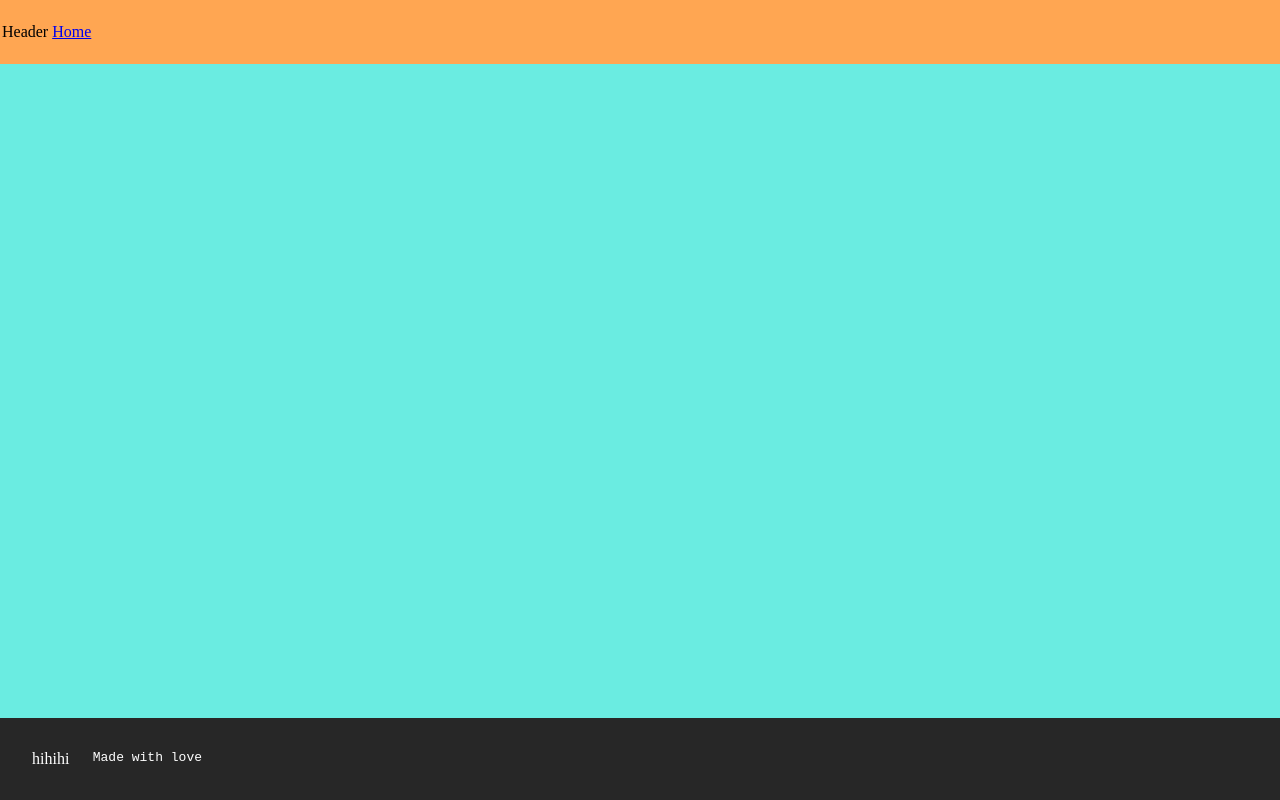
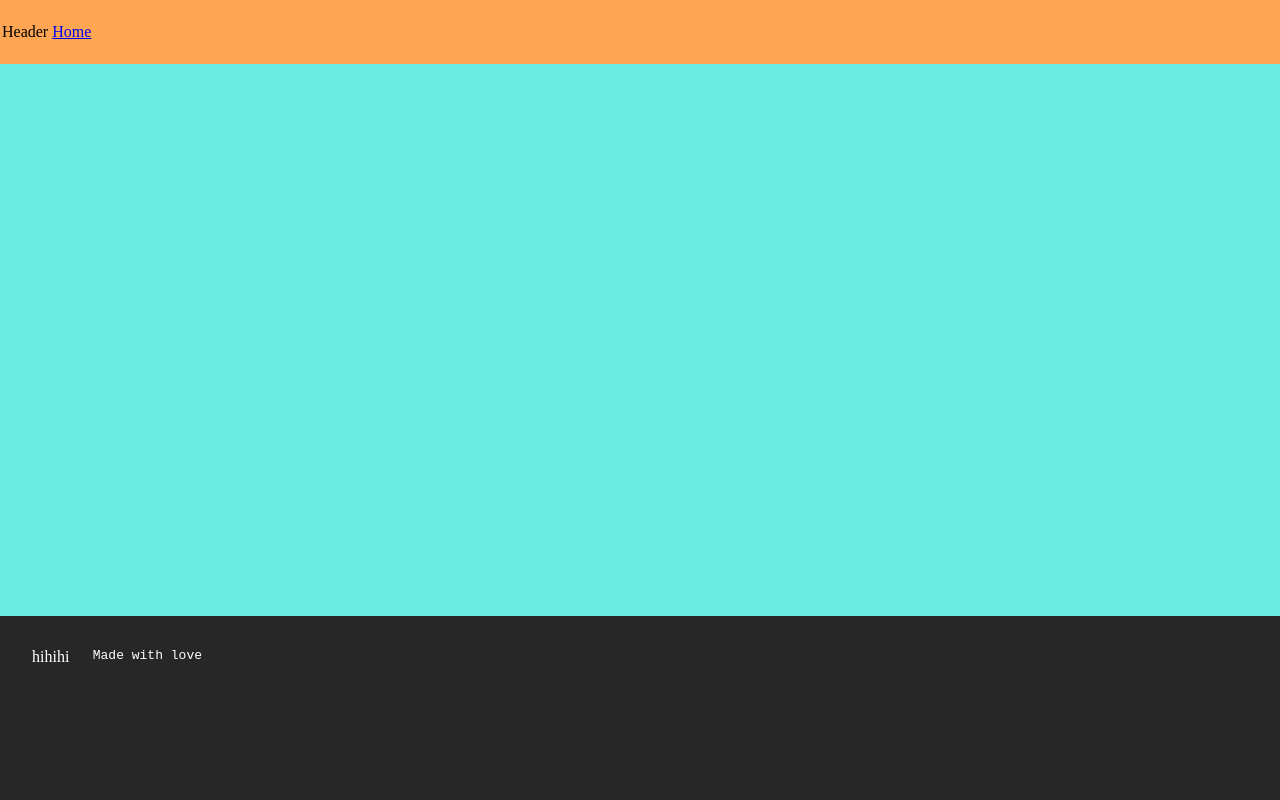
Before and after one commit to SayanRath/FIleCrypt, a plain HTML site: page index.html in a window 1280 px wide. Shown: the top 800 px of the page. Drawn offline with Linux system fonts and the light colour scheme.

Commit message:
adjustment

```diff
--- a/Style2.css
+++ b/Style2.css
@@ -83,6 +83,7 @@ footer{
     display: flex;
     flex-wrap: wrap;
     position: absolute;
+    height: 15%;
     width: 100%;
     bottom: 0;
     background-color: rgb(39, 39, 39);
```
